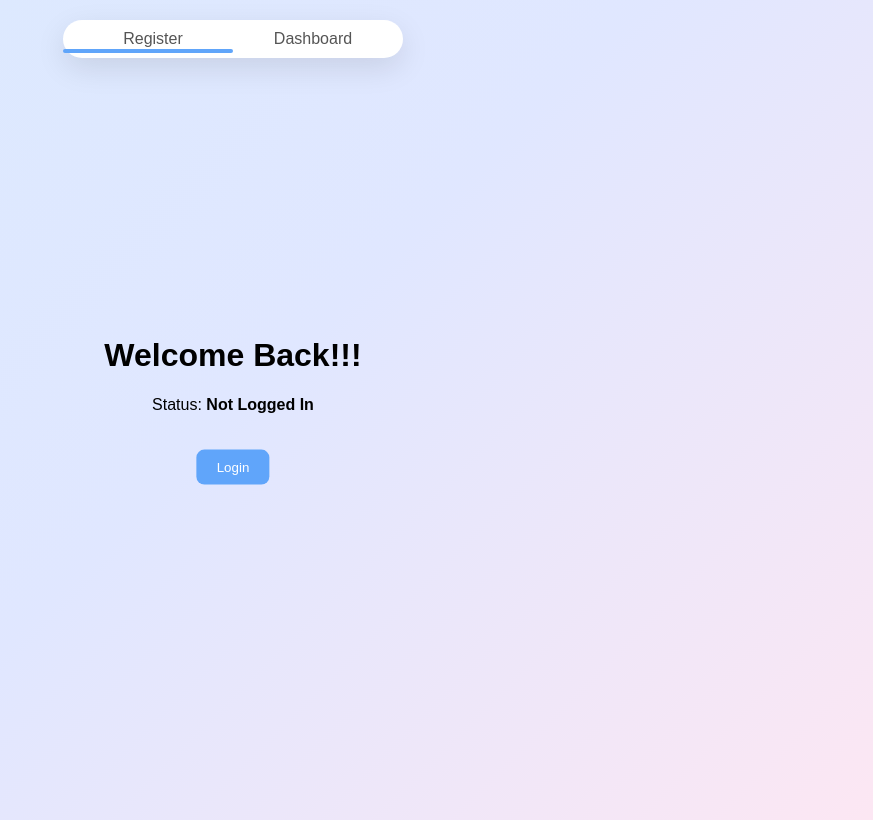
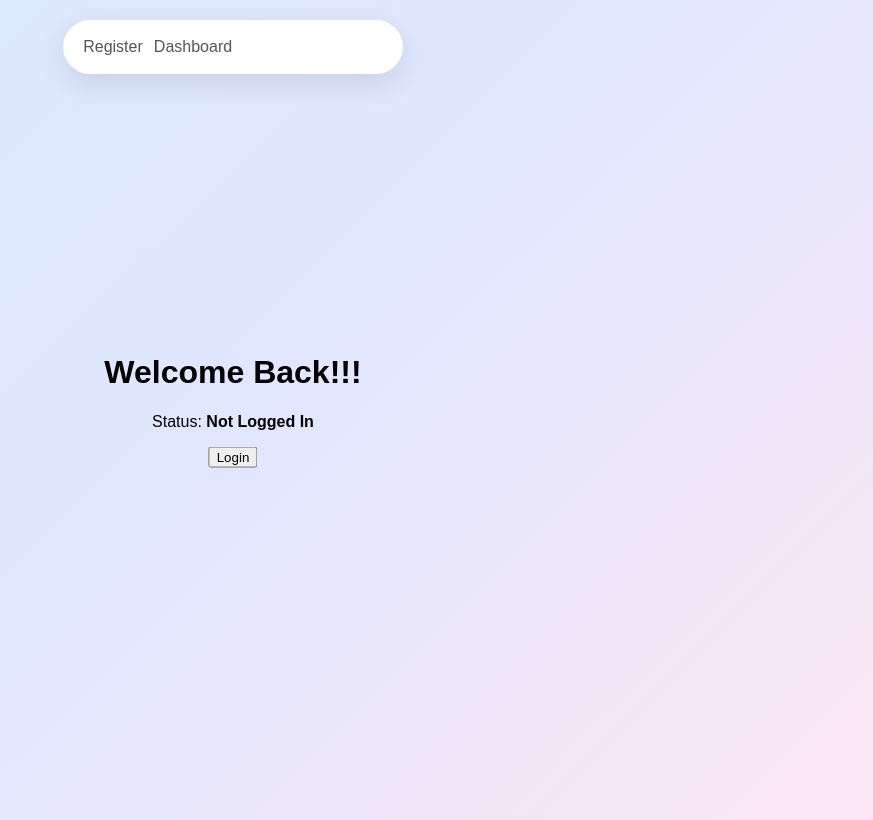
Before and after one commit to raufrasheed37-ctrl/frontend, a Next.js app: page / in a window 1280 px wide. Shown: the whole page, without its empty margins (407-1280 px from the left). Built offline with nearby package versions, Linux system fonts and the light colour scheme.

Commit message:
Update navigation and button styles in globals.css
Refactor navigation styles and update button designs.

```diff
--- a/app/globals.css
+++ b/app/globals.css
@@ -24,33 +24,21 @@ body {
   border-radius: 40px;
   box-shadow: 0 10px 30px rgba(0,0,0,0.1);
 }
-
 .nav-item {
   flex: 1;
   text-align: center;
-  position: relative;
+  padding: 8px 0;
+  border-radius: 20px;
   text-decoration: none;
   color: #555;
-  z-index: 2;
+  transition: all 0.3s ease;
 }
 
-.nav-item.active {
+.nav-item:hover {
+  background: rgba(96, 165, 250, 0.2);
   color: #000;
-  font-weight: 600;
 }
 
-.nav-indicator {
-  position: absolute;
-  bottom: 5px;
-  left: 0;
-  width: 30%;
-  height: 4px;
-  text-decoration: none;
-  background: #60a5fa;
-  border-radius: 10px;
-
-  transition: transform 0.3s ease;
-}
 
 .hero {
   position: absolute;
@@ -60,15 +48,12 @@ body {
   text-align: center;
 }
 
-.login-btn {
-  margin-top: 20px;
-  padding: 10px 20px;
+
+.logout-btn {
+  background: rgba(59, 130, 246, 0.2);
+  color: #1d4ed8;
   border: none;
-  border-radius: 8px;
-
-  background: #60a5fa;
-  color: white;
-  cursor: pointer;
+  border-radius: 20px;
 }
 
 .login-btn:hover {
@@ -79,8 +64,9 @@ body {
 .container {
   display: flex;
   justify-content: center;
-  align-items: center;
-  height: 100vh;
+  align-items: flex-start;
+  padding-top: 40px;
+
 }
 
 /* glass card */
```
